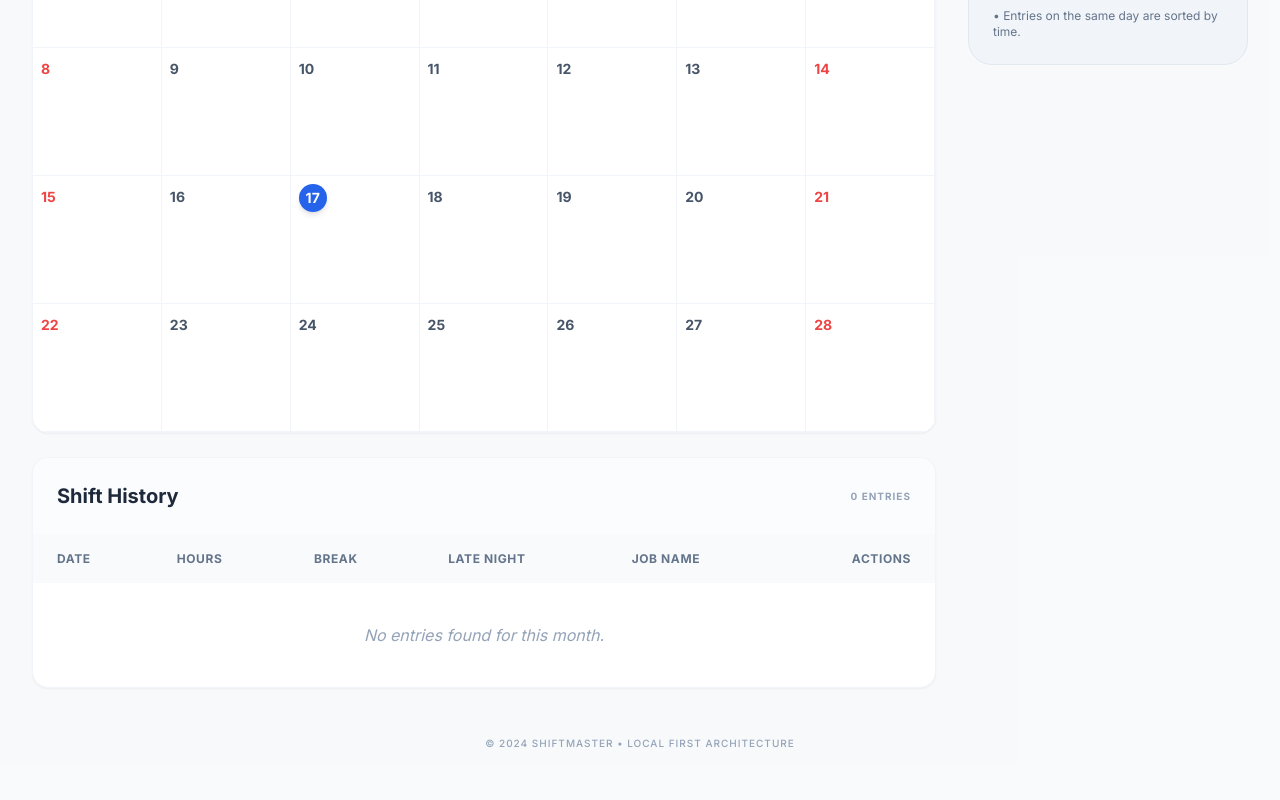
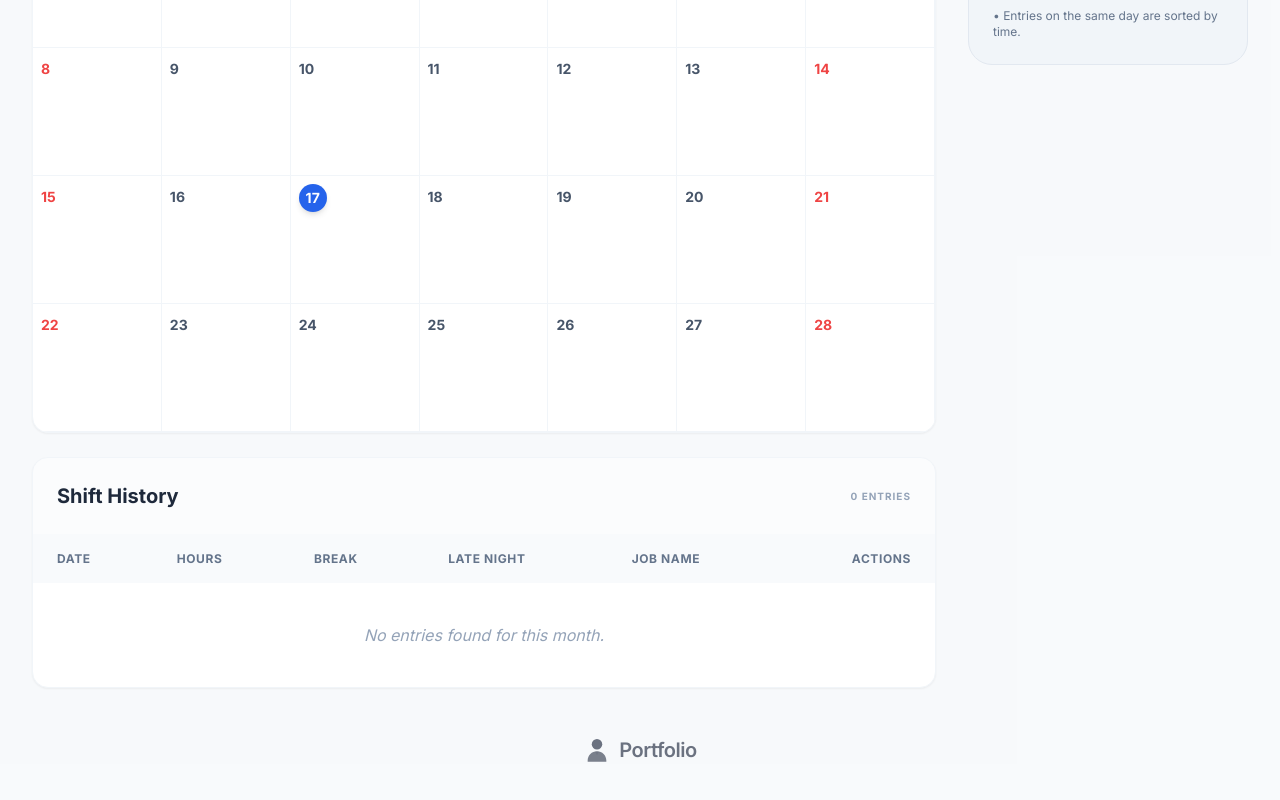
Before and after one commit to KhantSiThu-coder/ShiftMaster, a React (Vite) app: page / in a window 1280 px wide. Shown: the part 507-1307 px from the top of the page. Built offline with nearby package versions, Linux system fonts and the light colour scheme.

Commit message:
feat: Add portfolio link to footer
Adds a link to the developer's portfolio in the application footer, enhancing discoverability.

```diff
--- a/App.tsx
+++ b/App.tsx
@@ -212,8 +212,22 @@ const App: React.FC = () => {
         initialShift={editingShift}
       />
 
-      <footer className="mt-12 text-center px-4">
-        <p className="text-slate-400 text-[10px] font-medium uppercase tracking-widest">&copy; 2024 ShiftMaster &bull; Local First Architecture</p>
+      <footer className="mt-12 mb-8 flex justify-center px-4">
+        <a
+          href="https://click.ecc.ac.jp/ecc/khant_si_thu/portfolio/"
+          target="_blank"
+          rel="noopener noreferrer"
+          className="flex items-center gap-2 text-[#6b7280] hover:text-blue-600 transition-all group"
+        >
+          <div className="flex-shrink-0">
+            <svg className="w-7 h-7 fill-current" viewBox="0 0 24 24" xmlns="http://www.w3.org/2000/svg">
+              <circle cx="12" cy="7" r="4.5" />
+              <path d="M12 13c-4.418 0-8 3.582-8 8v1h16v-1c0-4.418-3.582-8-8-8zm1 6.5h-2v2h2v-2z" opacity="0.9" />
+              <path d="M10.5 13.5l1.5 3 1.5-3z" opacity="0.6" />
+            </svg>
+          </div>
+          <span className="text-xl font-semibold tracking-tight">Portfolio</span>
+        </a>
       </footer>
     </div>
   );
```
